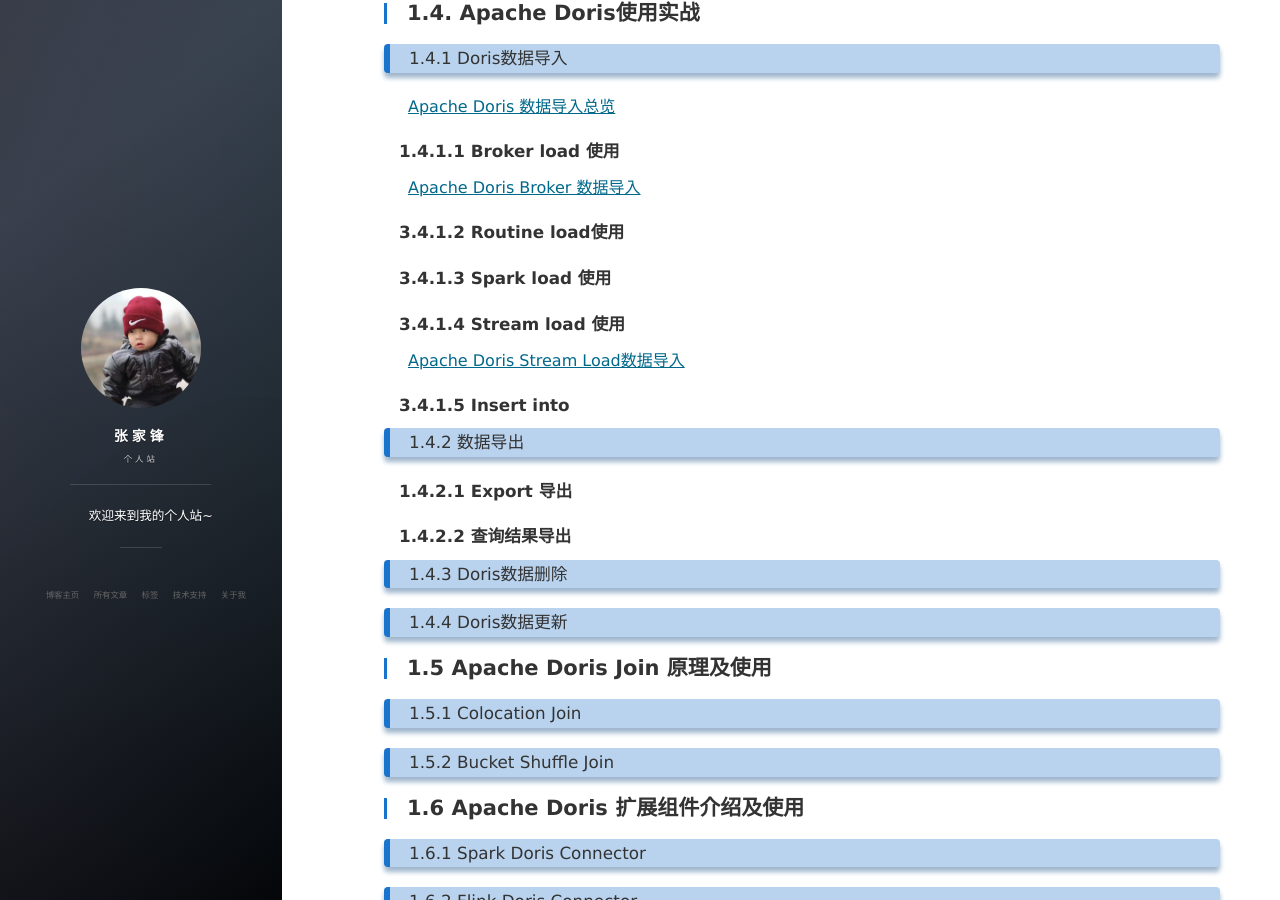
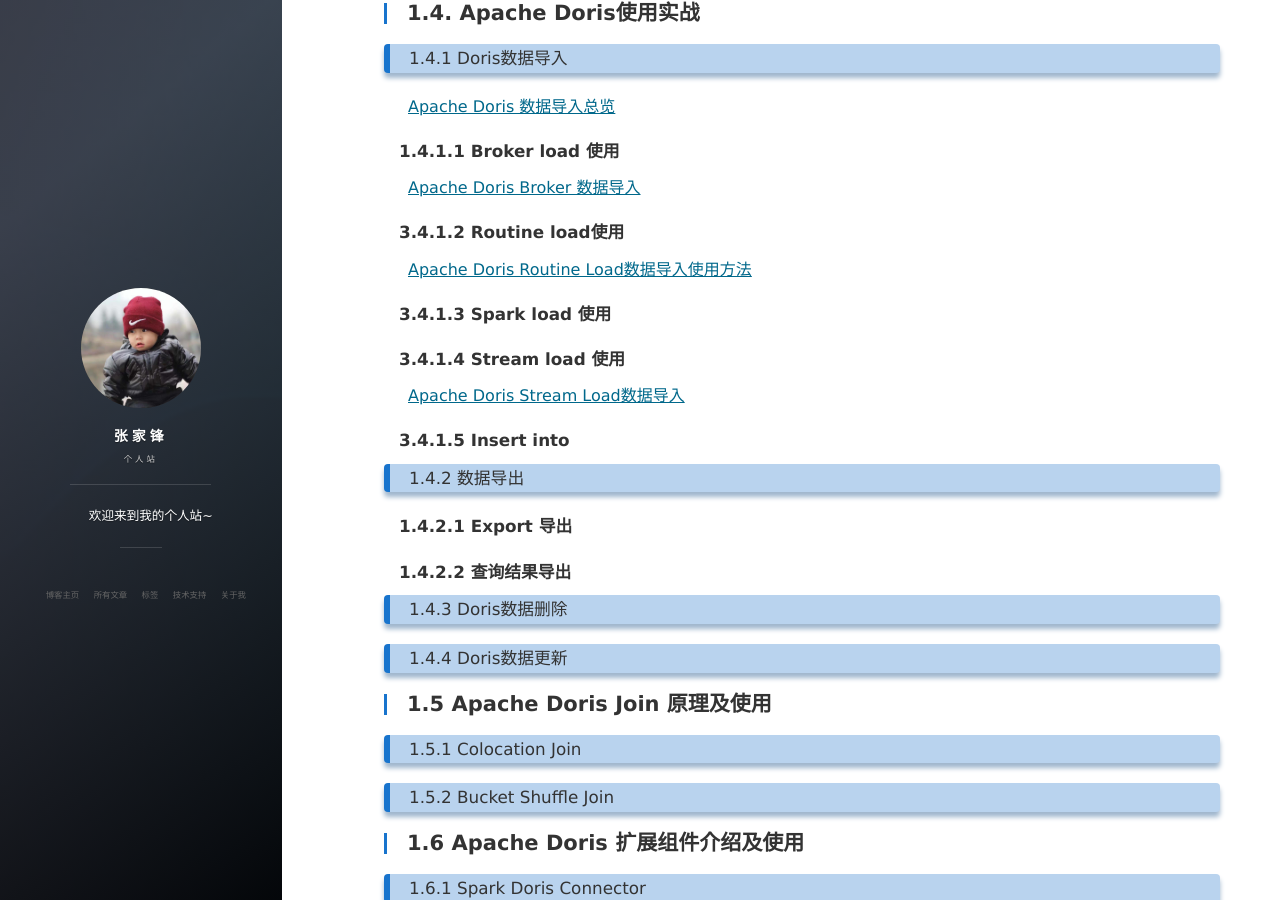
Before and after one commit to hf200012/hf200012.github.io, a Jekyll site: the page built from _posts/2021-09-17-Apache Doris 实战指南.md, in a window 1280 px wide and 900 px high, scrolled down 2464 px. Built offline with Jekyll 4.4.1, drawn with Linux system fonts in a browser that asks for light colours; nearby versions of some CDN libraries; comment, search, counter and statistics services are not loaded.

Commit message:
Update 2021-09-17-Apache Doris 实战指南.md

```diff
--- a/_posts/2021-09-17-Apache Doris 实战指南.md
+++ b/_posts/2021-09-17-Apache Doris 实战指南.md
@@ -58,6 +58,8 @@
 [Apache Doris Broker 数据导入](https://hf200012.github.io/2021/09/Apache-Doris-Broker数据导入/)
 
 #### 3.4.1.2 Routine load使用
+
+[Apache Doris Routine Load数据导入使用方法](https://hf200012.github.io/2021/09/Apache-Doris-Routine-Load数据导入使用方法/)
 
 #### 3.4.1.3 Spark load 使用
 
```
